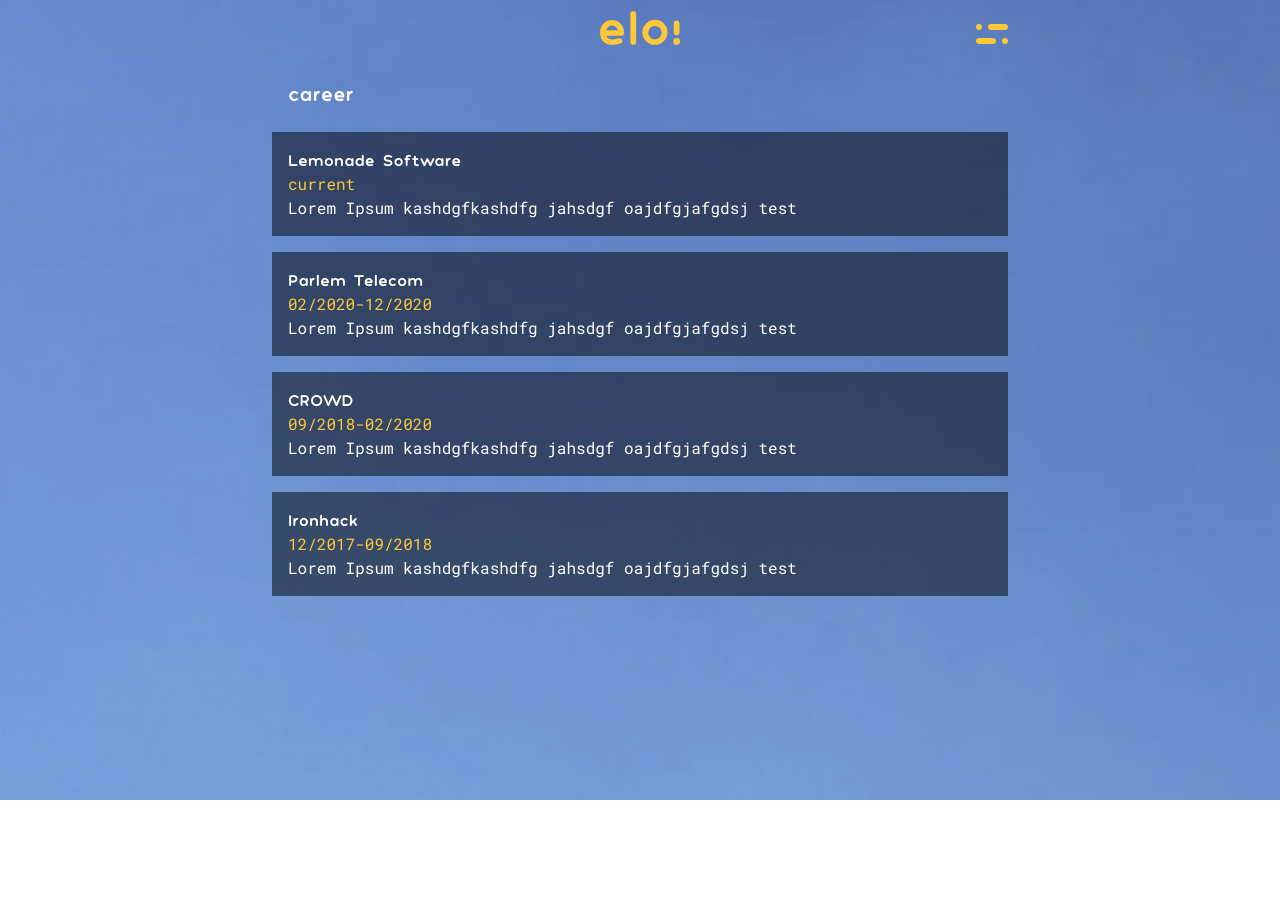
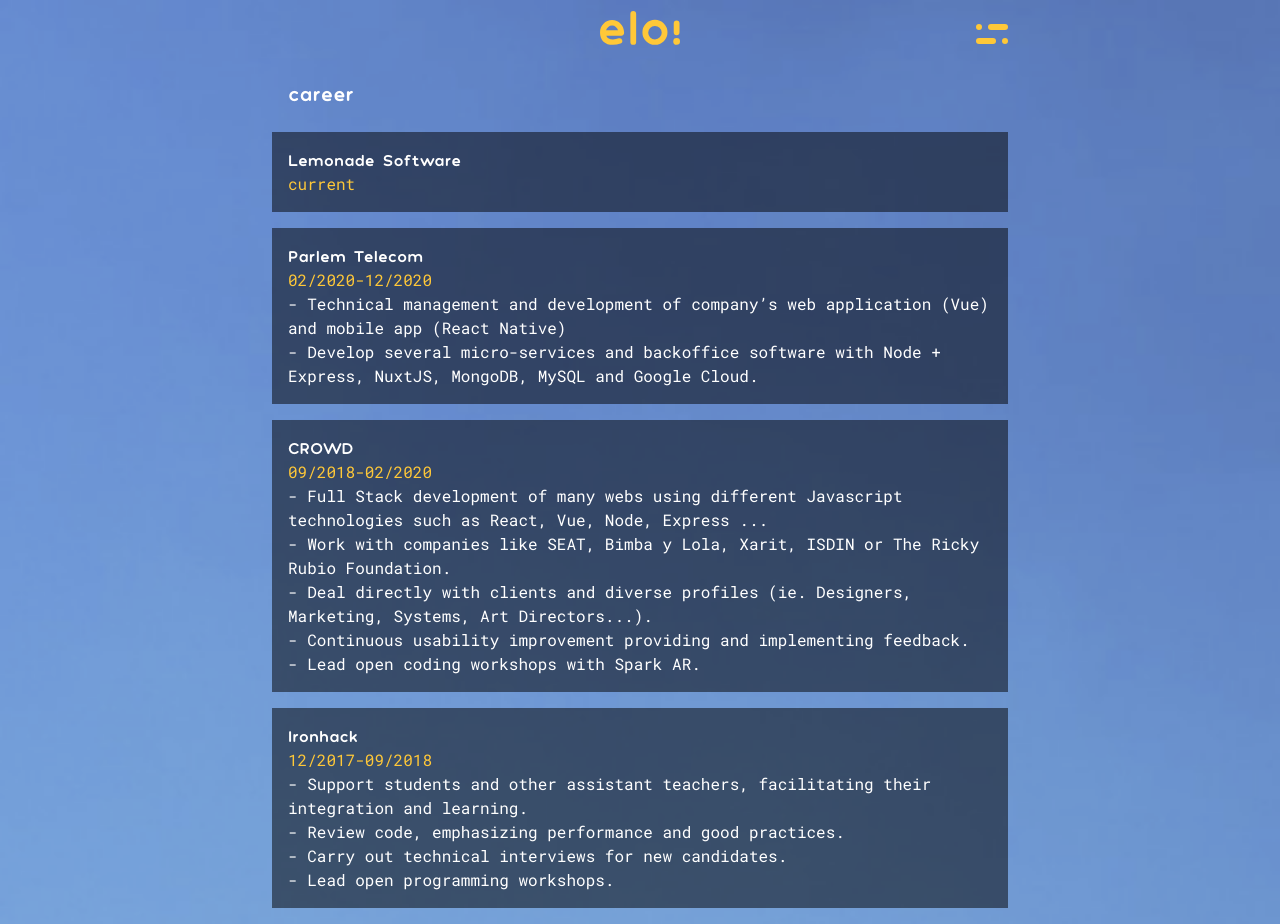
Before and after one commit to heavensbee001/eloi-site, a Next.js app: page /career in a window 1280 px wide. Before the commit the page ends 800 px from the top, so only its background shows below. Built offline with nearby package versions, Linux system fonts and the light colour scheme.

Commit message:
Add career copy

```diff
--- a/components/Card.tsx
+++ b/components/Card.tsx
@@ -9,7 +9,7 @@
 }: {
     title: string;
     subtitle: string;
-    text?: string;
+    text?: any;
     img?: string;
     url?: string;
 }) {
@@ -17,7 +17,7 @@
         <div className="bg-black bg-opacity-50 p-4 mb-4">
             <h4 className="font-sans text-white">{title}</h4>
             <span className="font-mono text-orange">{subtitle}</span>
-            {text && <p className="font-mono text-white">{text}</p>}
+            {text && <span className="font-mono text-white">{text}</span>}
             {img && (
                 <div className="h-56 mt-4 -m-4">
                     <div className="relative w-full h-full mt-4">
--- a/pages/career.tsx
+++ b/pages/career.tsx
@@ -5,26 +5,72 @@
 export default function Career() {
     const router = useRouter();
 
-    const cardsData: { title: string; subtitle: string; text: string }[] = [
+    const cardsData: { title: string; subtitle: string; text: any }[] = [
         {
             title: "Lemonade Software",
             subtitle: "current",
-            text: "Lorem Ipsum kashdgfkashdfg jahsdgf oajdfgjafgdsj test",
+            text: "",
         },
         {
             title: "Parlem Telecom",
             subtitle: "02/2020-12/2020",
-            text: "Lorem Ipsum kashdgfkashdfg jahsdgf oajdfgjafgdsj test",
+            text: (
+                <span>
+                    <p>
+                        - Technical management and development of company’s web
+                        application (Vue) and mobile app (React Native)
+                    </p>
+                    <p>
+                        - Develop several micro-services and backoffice software
+                        with Node + Express, NuxtJS, MongoDB, MySQL and Google
+                        Cloud.
+                    </p>
+                </span>
+            ),
         },
         {
             title: "CROWD",
             subtitle: "09/2018-02/2020",
-            text: "Lorem Ipsum kashdgfkashdfg jahsdgf oajdfgjafgdsj test",
+            text: (
+                <span>
+                    <p>
+                        - Full Stack development of many webs using different
+                        Javascript technologies such as React, Vue, Node,
+                        Express ...
+                    </p>
+                    <p>
+                        - Work with companies like SEAT, Bimba y Lola, Xarit,
+                        ISDIN or The Ricky Rubio Foundation.
+                    </p>
+                    <p>
+                        - Deal directly with clients and diverse profiles (ie.
+                        Designers, Marketing, Systems, Art Directors...).
+                    </p>
+                    <p>
+                        - Continuous usability improvement providing and
+                        implementing feedback.
+                    </p>
+                    <p>- Lead open coding workshops with Spark AR.</p>
+                </span>
+            ),
         },
         {
             title: "Ironhack",
             subtitle: "12/2017-09/2018",
-            text: "Lorem Ipsum kashdgfkashdfg jahsdgf oajdfgjafgdsj test",
+            text: (
+                <span>
+                    <p>
+                        - Support students and other assistant teachers,
+                        facilitating their integration and learning.
+                    </p>
+                    <p>
+                        - Review code, emphasizing performance and good
+                        practices.
+                    </p>
+                    <p>- Carry out technical interviews for new candidates.</p>
+                    <p>- Lead open programming workshops.</p>
+                </span>
+            ),
         },
     ];
 
```
